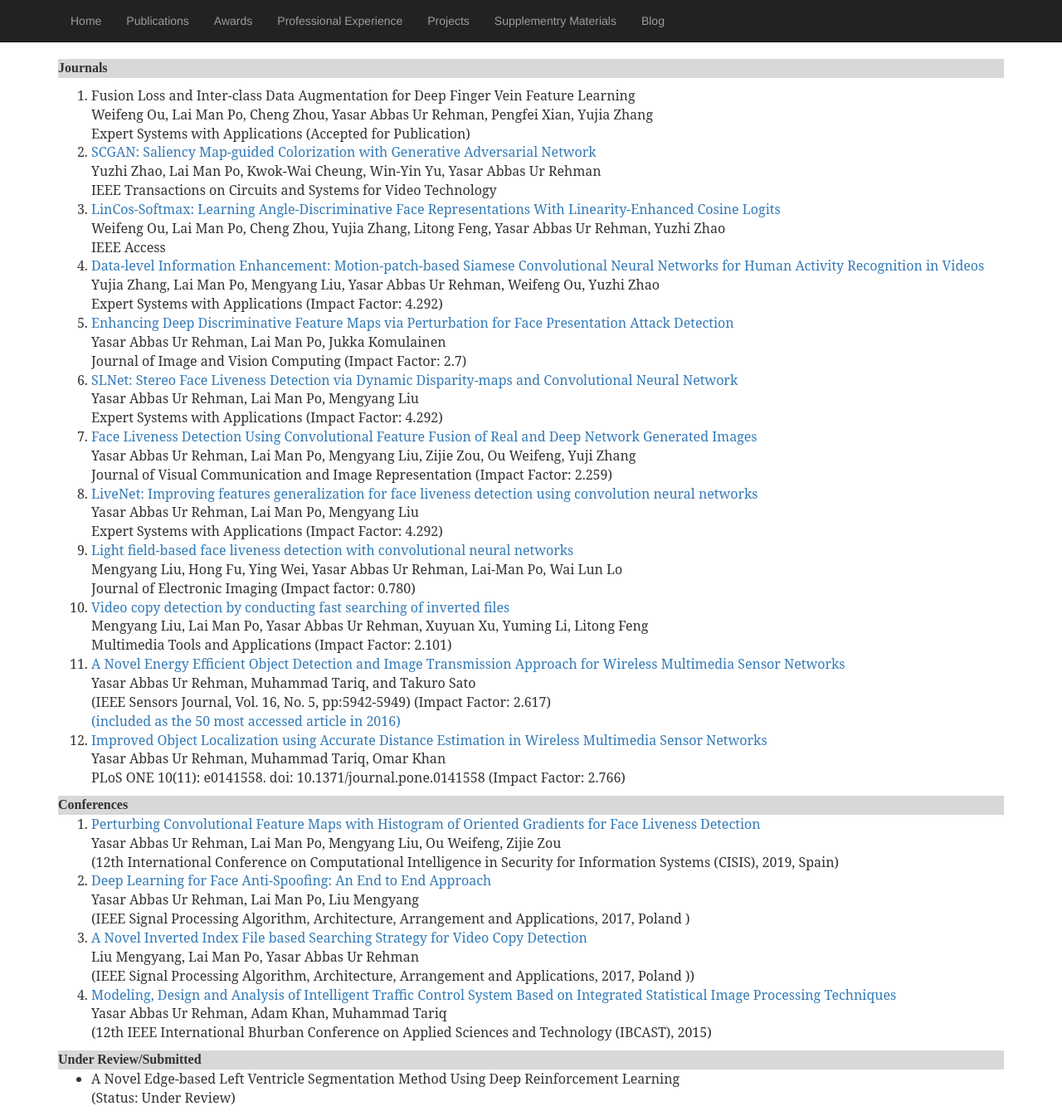
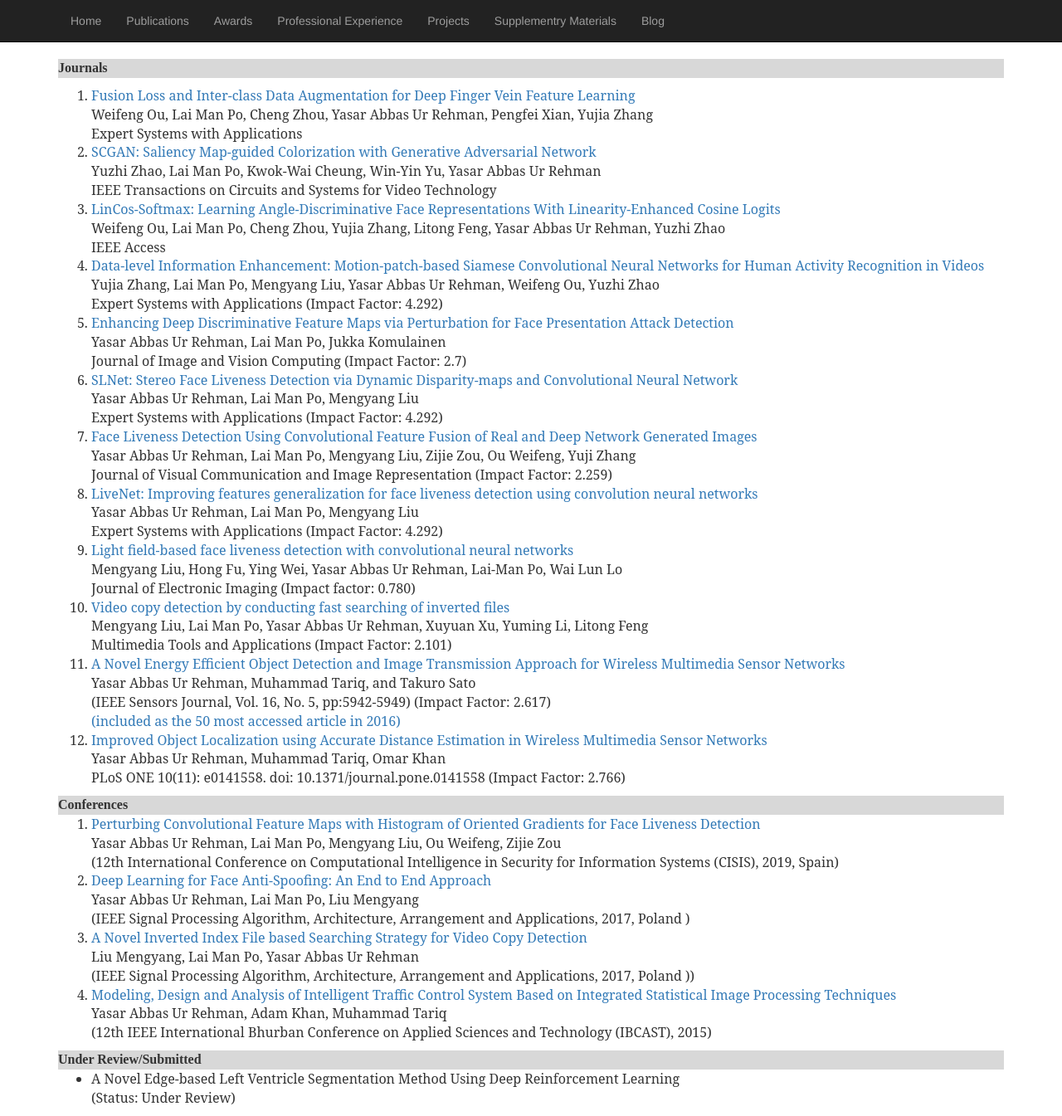
Before and after one commit to yasar-rehman/yasar, a Jekyll site: the page built from publications.html, in a window 1280 px wide. Shown: the whole page at 83% size. Built offline with Jekyll 4.4.1, drawn with Linux system fonts in a browser that asks for light colours; some web fonts are replaced.

Commit message:
Update publications.html

```diff
--- a/publications.html
+++ b/publications.html
@@ -13,10 +13,10 @@
         						</font></td></tr></table>
 <p>
 <ol type="1" style="font-family: 'Serif',Times New Roman; font-size: 16px ">
- <li>Fusion Loss and Inter-class Data Augmentation for Deep Finger Vein Feature Learning <br>
+ <li><a href="https://www.sciencedirect.com/science/article/abs/pii/S0957417421000257">Fusion Loss and Inter-class Data Augmentation for Deep Finger Vein Feature Learning</a><br>
  Weifeng Ou, Lai Man Po, Cheng Zhou, Yasar Abbas Ur Rehman, Pengfei Xian, Yujia Zhang <br>
- Expert Systems with Applications (Accepted for Publication)</li>
- <li><a href = "https://arxiv.org/pdf/2011.11377.pdf">SCGAN: Saliency Map-guided Colorization with Generative Adversarial Network</a><br>
+ Expert Systems with Applications</li>
+ <li><a href="https://arxiv.org/pdf/2011.11377.pdf">SCGAN: Saliency Map-guided Colorization with Generative Adversarial Network</a><br>
  Yuzhi Zhao, Lai Man Po, Kwok-Wai Cheung, Win-Yin Yu, Yasar Abbas Ur Rehman<br>
  IEEE Transactions on Circuits and Systems for Video Technology</li>
 <li><a href="https://ieeexplore.ieee.org/document/9116942">LinCos-Softmax: Learning Angle-Discriminative Face Representations With Linearity-Enhanced Cosine Logits</a><br>
```
